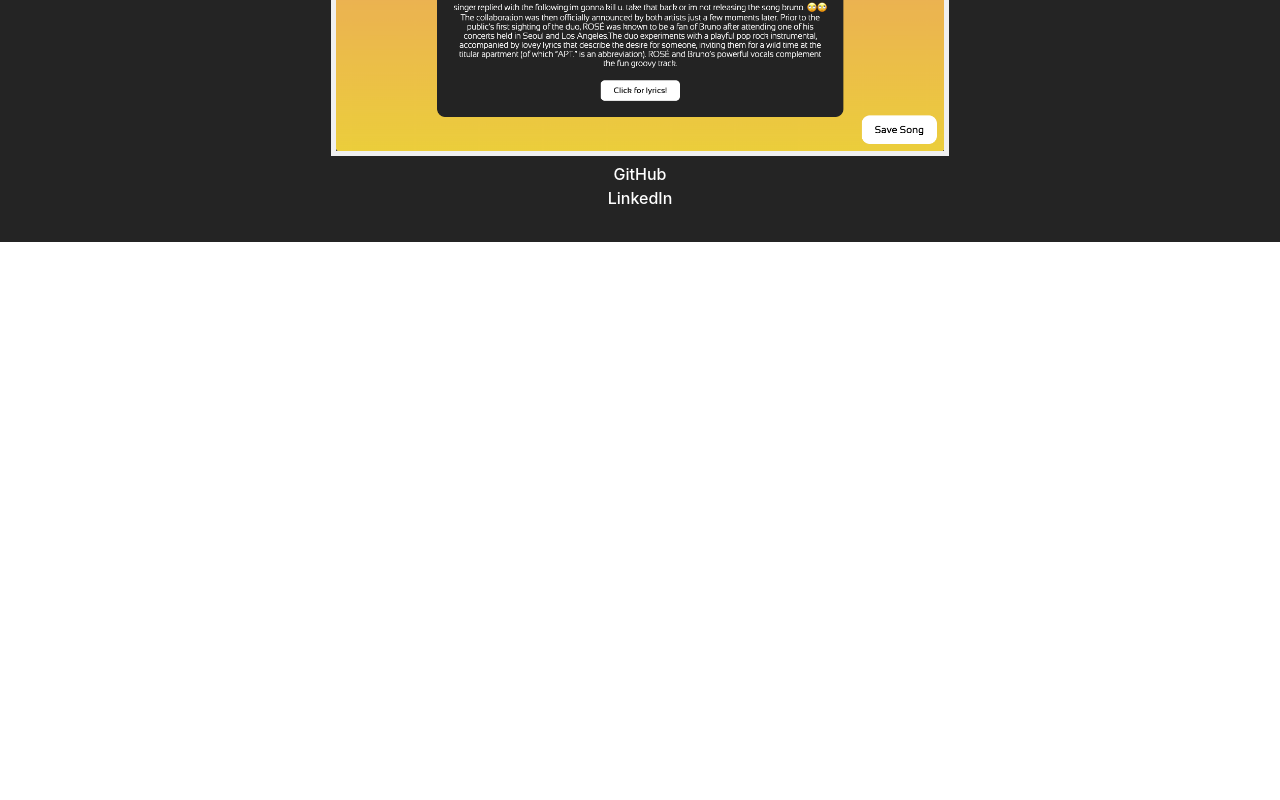
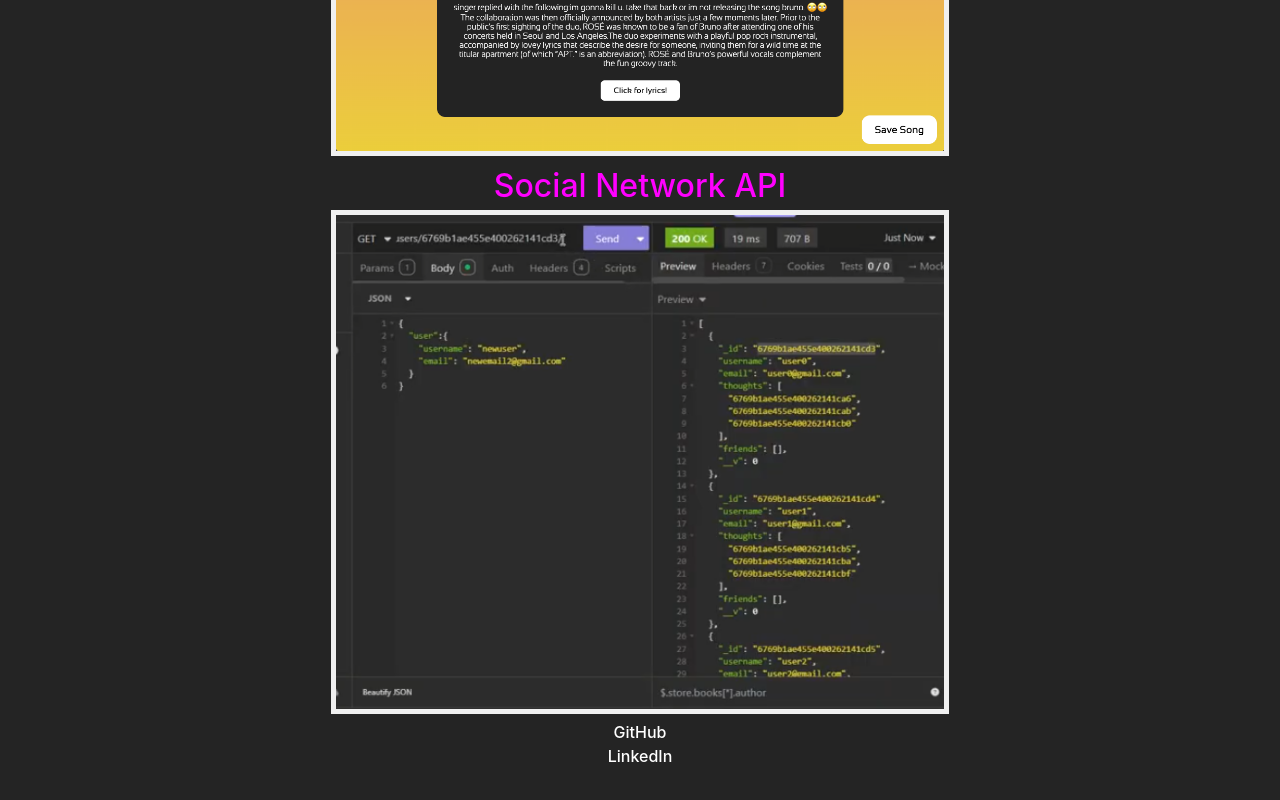
Before and after one commit to ElBoyTM/React-Portfolio, a React (Vite) app in the folder Develop/: page /Portfolio in a window 1280 px wide. Shown: the part 4016-4816 px from the top of the page. Before the commit the page ends 4258 px from the top, so only its background shows below. Built offline with nearby package versions, Linux system fonts and the light colour scheme.

Commit message:
added social network api

```diff
--- a/Develop/src/components/Project.jsx
+++ b/Develop/src/components/Project.jsx
@@ -45,6 +45,11 @@
         name: "Chartz (group project)",
         image: "/photos/Chartz.png",
         link: "https://github.com/MichaelaHunt/Chartz"
+    },
+    {
+        name: "Social Network API",
+        image: "/photos/SocialNetwork.png",
+        link: "https://github.com/ElBoyTM/Social-Network-API"
     }
 ];
 
```
Also changed, not shown: Develop/public/photos/SocialNetwork.png (added).
